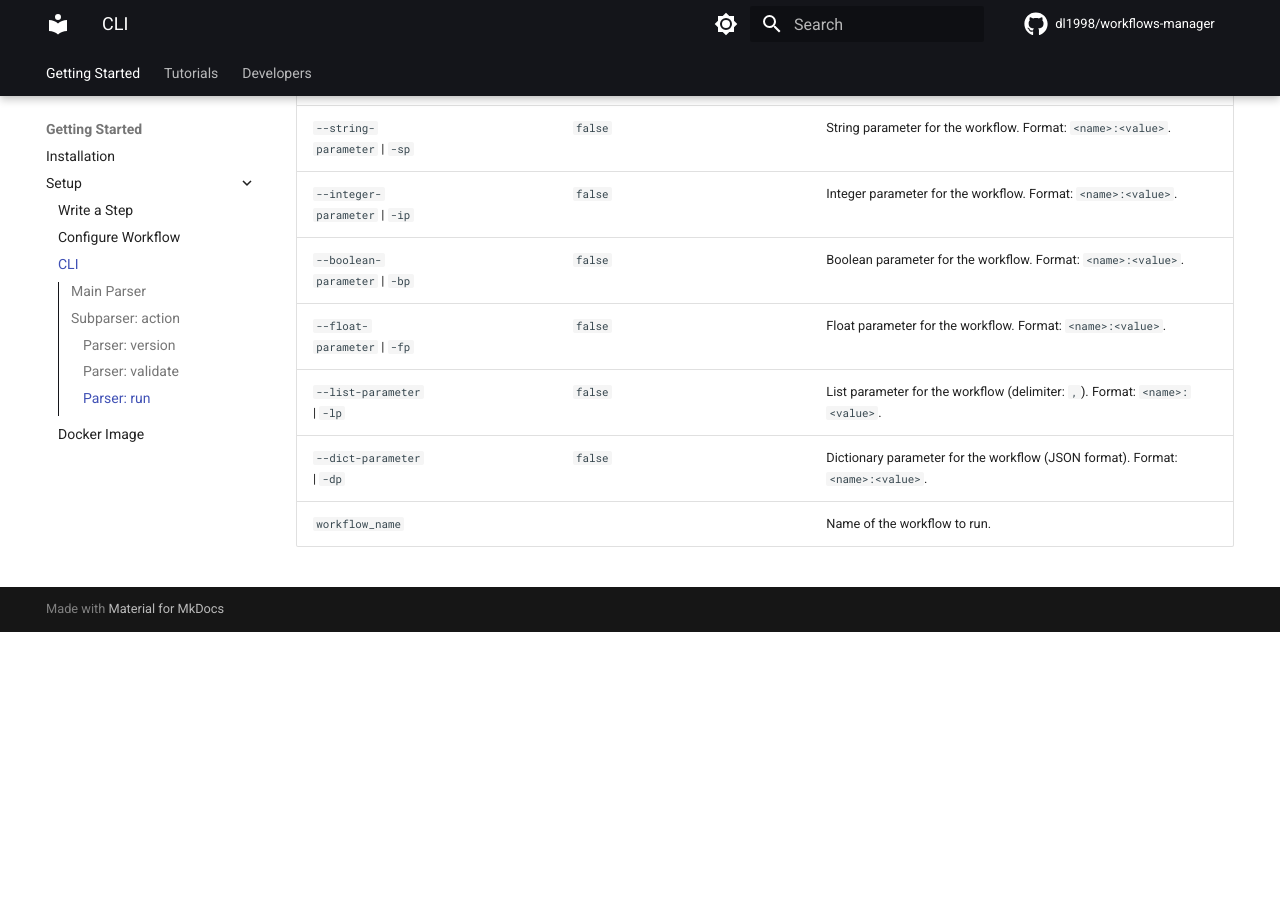
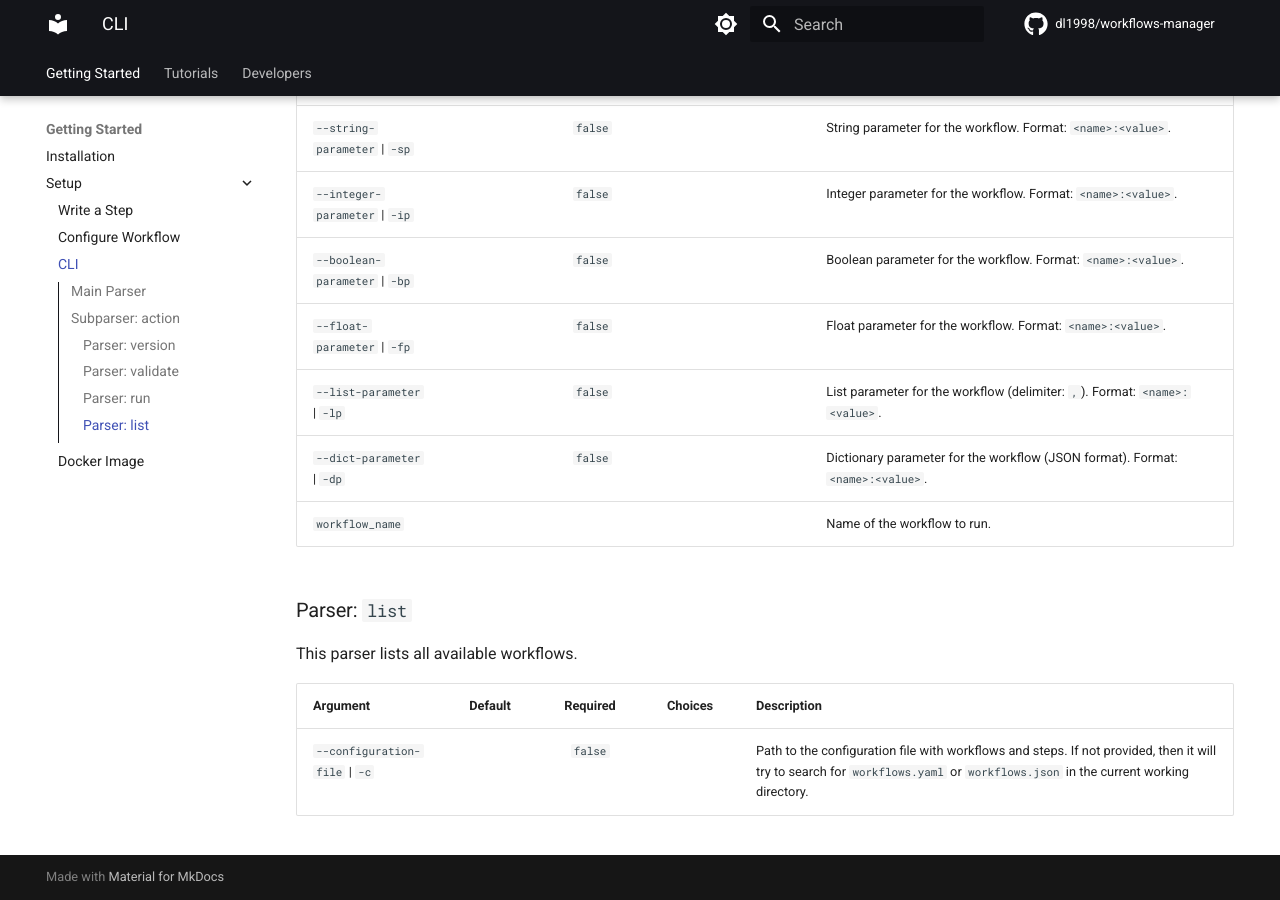
Before and after one commit to dl1998/workflows-manager, an MkDocs documentation site: the page built from docs/setup/cli.md, in a window 1280 px wide and 900 px high, scrolled down 2981 px. Built offline with MkDocs 1.6.1 and Material for MkDocs 9.7.7, drawn with Linux system fonts in a browser that asks for light colours; comment, search, counter and statistics services are not loaded; the version menu is left out; before the commit the page ends 3613 px from its top, so only the background shows below that.

Commit message:
Update CLI documentation to include list action

```diff
--- a/docs/setup/cli.md
+++ b/docs/setup/cli.md
@@ -4,9 +4,9 @@ workflows-manager [OPTIONS...] <action> [ACTION OPTIONS...]
 
 ## Main Parser
 
-| Argument                         | Default | Required |             Choices              | Description                         |
-|----------------------------------|:-------:|:--------:|:--------------------------------:|-------------------------------------|
-| `action`                         |         |  `true`  | `version` \| `validate` \| `run` | Subcommands for managing workflows. |
+| Argument                         | Default | Required |                  Choices                   | Description                         |
+|----------------------------------|:-------:|:--------:|:------------------------------------------:|-------------------------------------|
+| `action`                         |         |  `true`  | `version` \| `validate` \| `run` \| `list` | Subcommands for managing workflows. |
 
 ## Subparser: `action`
 
@@ -60,3 +60,11 @@ This parser runs the workflow.
 | `--list-parameter` \| `-lp`      |         | `false`  |                                                         | List parameter for the workflow (delimiter: `,`). Format: `<name>:<value>`.                                                                                                                                                                                                      |
 | `--dict-parameter` \| `-dp`      |         | `false`  |                                                         | Dictionary parameter for the workflow (JSON format). Format: `<name>:<value>`.                                                                                                                                                                                                   |
 | `workflow_name`                  |         |          |                                                         | Name of the workflow to run.                                                                                                                                                                                                                                                     |
+
+### Parser: `list`
+
+This parser lists all available workflows.
+
+| Argument                       | Default | Required | Choices | Description                                                                                                                                                                     |
+|--------------------------------|:-------:|:--------:|:-------:|---------------------------------------------------------------------------------------------------------------------------------------------------------------------------------|
+| `--configuration-file` \| `-c` |         | `false`  |         | Path to the configuration file with workflows and steps. If not provided, then it will try to search for `workflows.yaml` or `workflows.json` in the current working directory. |
```
